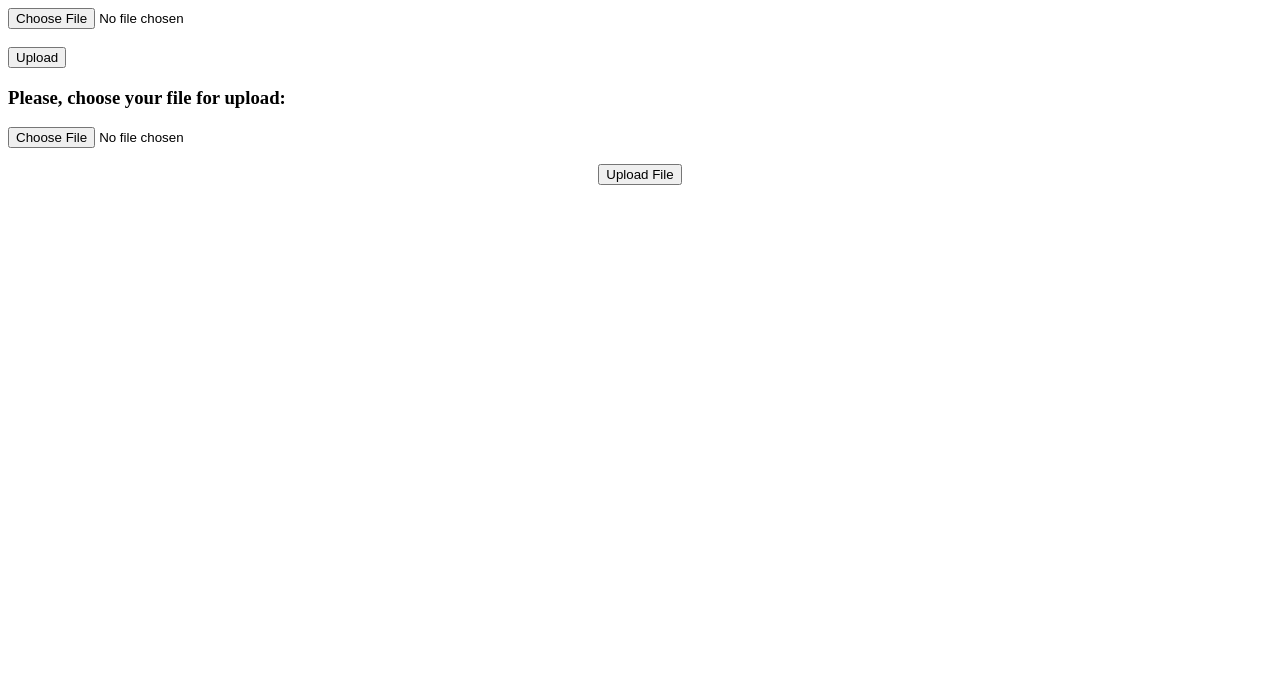
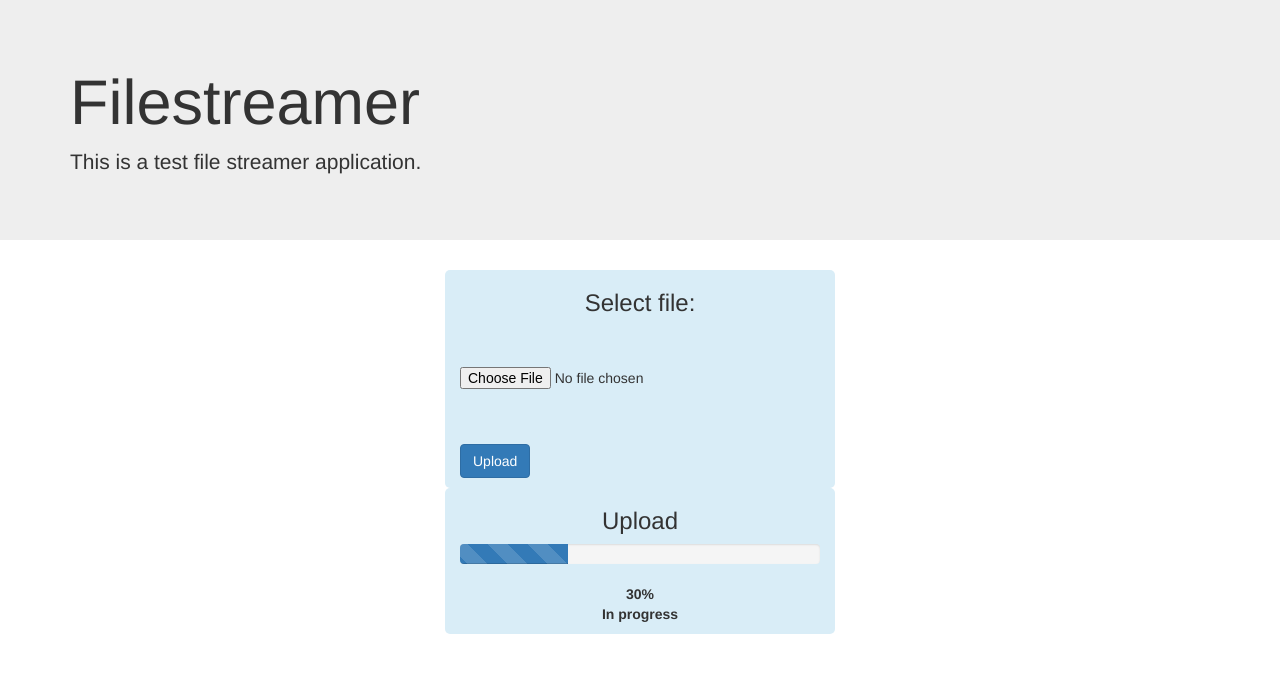
Before and after one commit to kseniya-tychkova/filestreamer, a Flask app: page /upload in a window 1280 px wide. Shown: the top 673 px of the page. Run offline with Flask 2, Linux system fonts and the light colour scheme; some libraries are stand-ins or nearby versions.

Commit message:
Added file upload page

```diff
--- a/application.py
+++ b/application.py
@@ -3,14 +3,17 @@ import gevent.pool
 import signal
 import os
 import urllib
-from flask import Flask, abort, make_response, render_template, request, Response
+from flask import Flask, abort, redirect, render_template, request, Response, session, url_for, jsonify
 from werkzeug.utils import secure_filename
 from uuid import uuid4
+from random import randint
 
 from task import GreenTask
 
 
 UPLOAD_FOLDER = "/home/xusha/dev/test"
+FINISHED = list()
+RUNNING = dict()
 
 
 def files():
@@ -56,35 +59,33 @@ def upload_file():
     if request.method == 'GET':
         return render_template('upload_file.html')
     if request.method == 'POST':
-        print request
         if 'file' in request.files:
             data_file = request.files['file']
             print data_file.filename
             if data_file.filename > '':
-                session = uuid4()
-                print session
                 filename = secure_filename(data_file.filename)
                 task = GreenTask()
-                task.local.session = session
                 task.blocking_save_file(data_file, UPLOAD_FOLDER, filename)
-                return render_template('upload_file.html')
-                #return Response()
-                #return render_template('upload_file_progress.html', session=session)
+                return redirect(url_for('status', task_id=task.id))
 
 
-def upload_file_progress():
+def status(task_id):
     if request.method == 'GET':
-        task = GreenTask()
-        return render_template('status.html', id=task.local.session)
+        return render_template('status.html', task_id=task_id)
 
+
+def upload_file_progress(task_id):
+    return jsonify({'status': randint(0,100)})
 
 
 def create_app():
     app = Flask(__name__)
+    app.secret_key = "F12Zr47j\3yX R~X@H!jmM]Lwf/,?KT"
     app.add_url_rule('/', 'files', files)
     app.add_url_rule('/download/<filename>', 'get_file', get_file)
     app.add_url_rule('/upload', 'upload_file', upload_file, methods=['GET', 'POST'])
-    app.add_url_rule('/status', 'upload_file_progress', upload_file_progress)
+    app.add_url_rule('/status/<task_id>', 'status', status)
+    app.add_url_rule('/progress/<task_id>', 'upload_file_progress', upload_file_progress)
     return app
 
 
--- a/templates/upload_file.html
+++ b/templates/upload_file.html
@@ -1,34 +1,70 @@
-<!doctype html>
+<!DOCTYPE html>
+<html lang="en">
+<head>
+    <meta charset="UTF-8">
+    <title></title>
+    <link rel="stylesheet" type="text/css" href="{{ url_for('static', filename='css/bootstrap.css') }}">
+    <script src="http://ajax.googleapis.com/ajax/libs/jquery/1/jquery.min.js"></script>
+    <script>
+        $(function() {
+            var bar = $('#progress_bar');
+            var percent = $('#task_progress');
+            var status =  $('#task_message');
 
-{% block head %}
+            $('form').ajaxForm({
+                beforeSend: function() {
+                    status.empty();
+                    var percentVal = '0%';
+                    bar.width(percentVal);
+                    percent.html(percentVal);
+                },
+                uploadProgress: function(event, position, total, percentComplete) {
+                    var percentVal = percentComplete + '%';
+                    bar.width(percentVal);
+                    percent.html(percentVal);
+                },
+                complete: function(xhr) {
+                    status.html(xhr.responseText);
+                }
+            });
+        });
+    </script>
+</head>
+<body>
+<div class="jumbotron">
+    <div class="container">
+        <h1>Filestreamer</h1>
+        <p>This is a test file streamer application.</p>
+    </div>
+</div>
 
-<script src="http://ajax.googleapis.com/ajax/libs/jquery/1/jquery.min.js"></script>
-<script type="text/javascript" src="static/js/bootstrap-filestyle.js"> </script>
-
-<title> Filestreamer: Upload File </title>
-
-{% endblock %}
-
-<form method="post" enctype="multipart/form-data">
-    <input type="file" name="file"><br /><br />
-    <input type="submit" value="Upload">
-</form>
-<form class="form-vertical" method="POST">
-
-  <div class="form-group">
-
-    <div class="container">
-
-        <h3>  Please, choose your file for upload:  </h3>
-
-        <div class="row">
-            <div class="col-md-6 col-md-offset-3">
-                <input type="file" name="file" data-buttonText="Select File">
+<div class="container">
+    <div class="row">
+        <div class="col-md-4 col-md-offset-4 bg-info" style="border-radius: 5px; padding-bottom: 10px;">
+            <form method="post" enctype="multipart/form-data">
+                <div class="form-group">
+                    <div style="text-align: center;">
+                        <h3>Select file:</h3>
+                    </div>
+                    <br /><br />
+                    <input type="file" name="file" class="form-control-file" id="InputFile" aria-describedby="fileHelp"><br /><br />
+                </div>
+                <input type="submit" class="btn btn-primary" value="Upload">
+            </form>
+        </div>
+    </div>
+    <div class="row">
+    <div class="col-md-4 col-md-offset-4 bg-info" style="border-radius: 5px; padding-bottom: 10px;">
+            <div style="text-align: center;">
+                <h3 id="task_title">Upload</h3>
+            <div id='progress_div' class="progress progress-striped active">
+                <div id='progress_bar' class="progress-bar"  role="progressbar" aria-valuemin="0" aria-valuemax="100" style="width: 30%"></div>
             </div>
+            <strong id="task_progress">30%</strong><br/>
+            <strong id="task_message">In progress</strong>
         </div>
-
-        <p> <center> <input type="submit" value="Upload File" class="btn btn-primary"> </center>
-
-    </div>
-  </div>
-</form>
+        </div>
+        </div>
+</div>
+</body>
+</html>
```
Also changed, not shown: task.py (+4 -3 lines), templates/status.html (+81 -1 lines).
